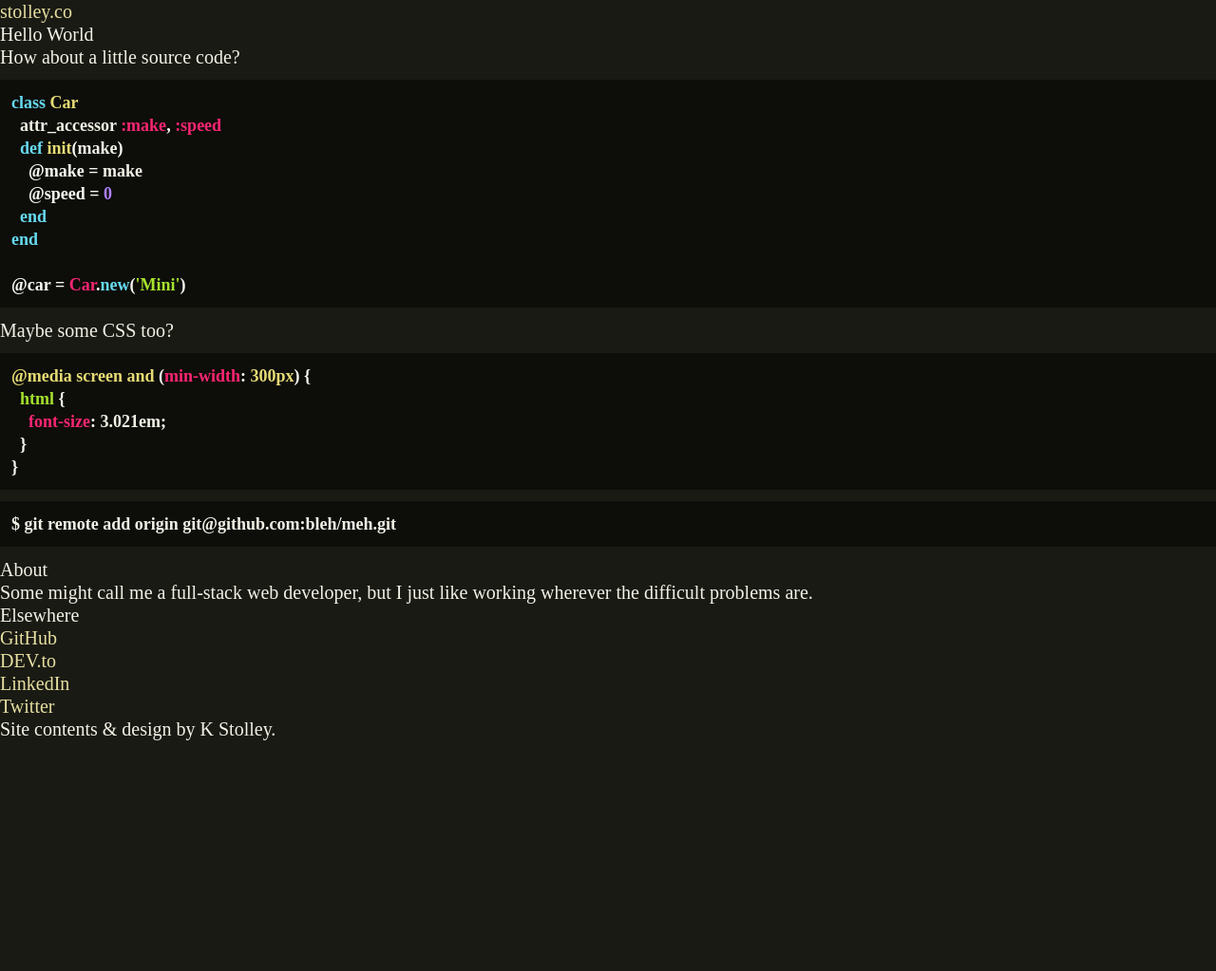
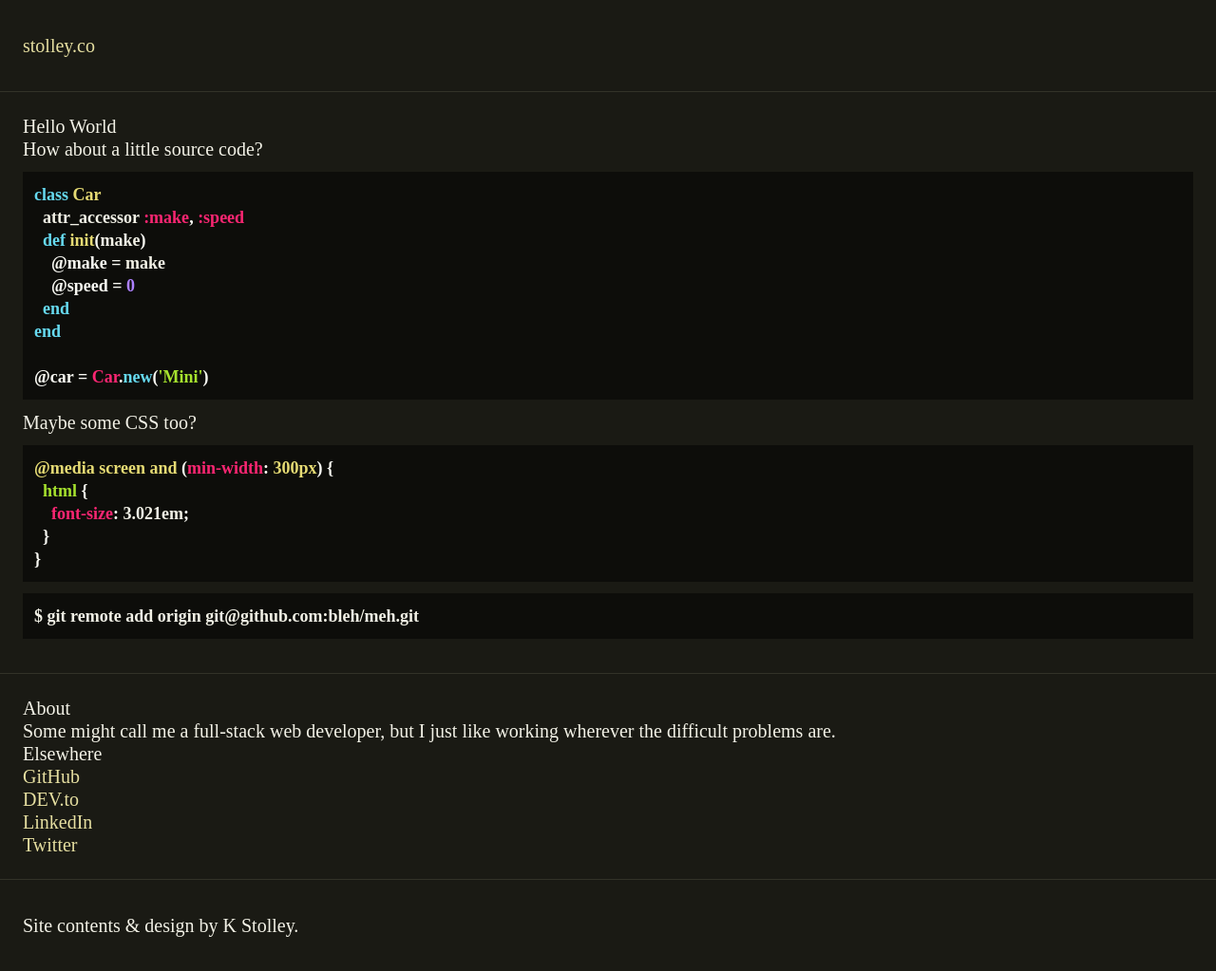
Before and after one commit to karlstolley/stolley.dev, a Jekyll site: the page built from index.md, in a window 1280 px wide. Shown: the whole page at 95% size. Built offline with Jekyll 4.4.1, drawn with Linux system fonts in a browser that asks for light colours; some web fonts are replaced; before the commit the page ends 900 px from its top, so only the background shows below that.

Commit message:
Add padding and borders to major content areas

```diff
--- a/_layouts/default.html
+++ b/_layouts/default.html
@@ -11,7 +11,9 @@
   <header id="header">
     <h1><a href="https://stolley.co/">stolley.co</a></h1>
   </header>
-  {{ content }}
+  <main id="content">
+    {{ content }}
+  </main>
   <aside id="about">
     <h2>About</h2>
     <p>
--- a/assets/css/screen.css
+++ b/assets/css/screen.css
@@ -33,6 +33,20 @@ code {
   -moz-font-feature-settings: "zero";
   -webkit-font-feature-settings: "zero";
   font-feature-settings: "zero";
+}
+
+#header,
+#footer {
+  padding: 36px 24px;
+  border-bottom: 1px solid #323228;
+}
+#footer {
+  border: 0;
+}
+#content,
+#about {
+  padding: 24px;
+  border-bottom: 1px solid #323228;
 }
 
 
```
